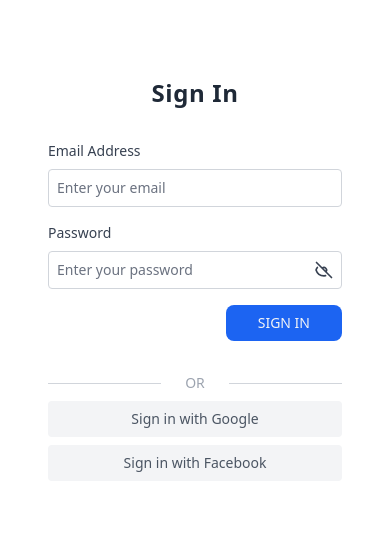
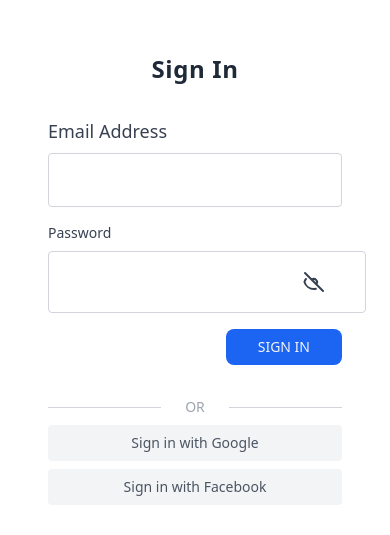
Before and after one commit to ShihabRaafatTechnology/fashion, a React (Vite) app in the folder eCommerce-Front/: page /sign-in in a window 390 px wide. Shown: the part 139-674 px from the top of the page. Built offline with nearby package versions, Linux system fonts and the light colour scheme; a web font is replaced by a local one.

Commit message:
Add files via upload

```diff
--- a/eCommerce-Front/src/components/form/input/index.tsx
+++ b/eCommerce-Front/src/components/form/input/index.tsx
@@ -12,8 +12,8 @@ type TInputProps<TFieldValue extends FieldValues> = {
 const Input = <TFieldValue extends FieldValues>({ label, name, type = "text", register, error }: TInputProps<TFieldValue>) => {
     return (
         <div className="flex flex-col my-4">
-            <label className="text-gray-700">{label}</label>
-            <input type={type} className="mt-2 p-2 border border-gray-300 rounded text-sm text-gray-900" {...register(name)} />
+            <label className="text-gray-700 text-lg">{label}</label>
+            <input type={type} className="mt-2 p-3 border border-gray-300 rounded text-lg text-gray-900" {...register(name)} />
             <span className="text-red-400 italic">{error}</span>
         </div>
     )
--- a/eCommerce-Front/src/components/form/passwordInput/index.tsx
+++ b/eCommerce-Front/src/components/form/passwordInput/index.tsx
@@ -1,33 +1,50 @@
-const Password = ({label, type, showPassword, register, error}) => {
+import { useState } from "react";
+import { Path, FieldValues, UseFormRegister } from "react-hook-form";
+
+type TPasswordInputProps<TFieldValue extends FieldValues> = {
+  label: string;
+  name: Path<TFieldValue>;
+  register: UseFormRegister<TFieldValue>;
+  error: string;
+};
+
+const PasswordInput = <TFieldValue extends FieldValues>({
+  label,
+  name,
+  register,
+  error,
+}: TPasswordInputProps<TFieldValue>) => {
+  const [showPassword, setShowPassword] = useState(false);
+
   return (
     <div className="flex flex-col my-4">
-                <label className="text-gray-700">Password</label>
+      <label className="text-gray-700">{label}</label>
       <div className="relative flex items-center mt-2">
         <input
           type={showPassword ? "text" : "password"}
-                    className="flex-1 p-2 pr-10 border border-gray-300 rounded text-sm text-gray-900"
-                    {...register("password")}
+          className="flex-1 p-4 pr-10 border border-gray-300 rounded text-lg text-gray-900"
+          {...register(name)}
         />
         <button
           type="button"
-                    onClick={() => setShowPassword(!showPassword)}
-                    className="absolute right-2 bg-transparent flex items-center justify-center text-gray-700"
+          onClick={() => setShowPassword((prev) => !prev)}
+          className="absolute right-4 bg-transparent flex items-center justify-center text-gray-700"
         >
           {showPassword ? (
-                      <svg className="w-5 h-5" fill="none" stroke="currentColor" viewBox="0 0 24 24" xmlns="http://www.w3.org/2000/svg">
+            <svg className="w-6 h-6" fill="none" stroke="currentColor" viewBox="0 0 24 24">
               <path strokeLinecap="round" strokeLinejoin="round" strokeWidth="2" d="M15 12a3 3 0 11-6 0 3 3 0 016 0z" />
               <path strokeLinecap="round" strokeLinejoin="round" strokeWidth="2" d="M2.458 12C3.732 7.943 7.523 5 12 5c4.478 0 8.268 2.943 9.542 7-1.274 4.057-5.064 7-9.542 7-4.477 0-8.268-2.943-9.542-7z" />
             </svg>
           ) : (
-                      <svg className="w-5 h-5" fill="none" stroke="currentColor" viewBox="0 0 24 24" xmlns="http://www.w3.org/2000/svg">
+            <svg className="w-6 h-6" fill="none" stroke="currentColor" viewBox="0 0 24 24">
               <path strokeLinecap="round" strokeLinejoin="round" strokeWidth="2" d="M13.875 18.825A10.05 10.05 0 0112 19c-4.478 0-8.268-2.943-9.543-7a9.97 9.97 0 011.563-3.029m5.858.908a3 3 0 114.243 4.243M3 3l18 18" />
             </svg>
           )}
         </button>
       </div>
-                <span className="text-red-400 italic">{errors.password?.message}</span>
+      <span className="text-red-400 italic">{error}</span>
     </div>
-  )
-}
+  );
+};
 
-export default Password
+export default PasswordInput;
--- a/eCommerce-Front/src/pages/Login.tsx
+++ b/eCommerce-Front/src/pages/Login.tsx
@@ -1,49 +1,38 @@
-import { useState } from "react";
+import { useForm, SubmitHandler } from "react-hook-form";
+import { Link } from "react-router-dom";
+import { zodResolver } from "@hookform/resolvers/zod";
+import { registerSchema, TFormHandler } from "@validations/registerSchema";
+import { Input, PasswordInput } from "@components/form";
 
 const Login = () => {
-  const [showPassword, setShowPassword] = useState(false);
+  const { register, handleSubmit, formState: { errors } } = useForm<TFormHandler>({
+    resolver: zodResolver(registerSchema),
+    mode: "onBlur",
+  });
+  const submitForm: SubmitHandler<TFormHandler> = (data) => console.log(data);
+
   return (
     <div className="w-full min-h-screen flex items-center justify-center absolute top-0 z-50">
       <div className="w-full h-screen flex items-center justify-center">
-        <div className="w-full sm:w-5/6 md:w-2/3 lg:w-1/2 xl:w-1/3 2xl:w-1/4 h-full bg-white flex items-center justify-center">
+        <div className="w-full sm:w-5/6 md:w-2/3 lg:w-1/2 h-full bg-white flex items-center justify-center">
           <div className="w-full px-12">
             <h2 className="text-center text-2xl font-bold tracking-wide text-gray-800">Sign In</h2>
 
-            <form className="my-8 text-sm">
+            <form className="my-8 text-sm" >
+              <Input
+                  label="Email Address"
+                  name="email"
+                  type="email"
+                  register={register}
+                  error={errors.email?.message as string}
+                  />
 
-              <div className="flex flex-col my-4">
-                <label htmlFor="email" className="text-gray-700">Email Address</label>
-                <input type="email" id="email" name="email" className="mt-2 p-2 border border-gray-300 rounded text-sm text-gray-900" placeholder="Enter your email" />
-              </div>
-
-              <div className="flex flex-col my-4">
-                <label htmlFor="password" className="text-gray-700">Password</label>
-                <div className="relative flex items-center mt-2">
-                  <input
-                    type={showPassword ? "text" : "password"}
-                    id="password"
-                    name="password"
-                    className="flex-1 p-2 pr-10 border border-gray-300 rounded text-sm text-gray-900"
-                    placeholder="Enter your password"
-                  />
-                  <button
-                    type="button"
-                    onClick={() => setShowPassword(!showPassword)}
-                    className="absolute right-2 bg-transparent flex items-center justify-center text-gray-700"
-                  >
-                    {showPassword ? (
-                      <svg className="w-5 h-5" fill="none" stroke="currentColor" viewBox="0 0 24 24" xmlns="http://www.w3.org/2000/svg">
-                        <path strokeLinecap="round" strokeLinejoin="round" strokeWidth="2" d="M15 12a3 3 0 11-6 0 3 3 0 016 0z" />
-                        <path strokeLinecap="round" strokeLinejoin="round" strokeWidth="2" d="M2.458 12C3.732 7.943 7.523 5 12 5c4.478 0 8.268 2.943 9.542 7-1.274 4.057-5.064 7-9.542 7-4.477 0-8.268-2.943-9.542-7z" />
-                      </svg>
-                    ) : (
-                      <svg className="w-5 h-5" fill="none" stroke="currentColor" viewBox="0 0 24 24" xmlns="http://www.w3.org/2000/svg">
-                        <path strokeLinecap="round" strokeLinejoin="round" strokeWidth="2" d="M13.875 18.825A10.05 10.05 0 0112 19c-4.478 0-8.268-2.943-9.543-7a9.97 9.97 0 011.563-3.029m5.858.908a3 3 0 114.243 4.243M3 3l18 18" />
-                      </svg>
-                    )}
-                  </button>
-                </div>
-              </div>
+              <PasswordInput
+                  label="Password"
+                  name="password"
+                  register={register}
+                  error={errors.password?.message as string}
+                />
 
               <div className="my-4 flex items-center justify-end space-x-4">
                 <button className="bg-blue-600 hover:bg-blue-700 rounded-lg px-8 py-2 text-gray-100 hover:shadow-xl transition duration-150 uppercase">Sign in</button>
@@ -67,17 +56,7 @@ const Login = () => {
 
           </div>
         </div>
-        <div className="hidden lg:flex lg:w-1/2 xl:w-2/3 2xl:w-3/4 h-full bg-cover" style={{ backgroundImage: "url('https://vojislavd.com/ta-template-demo/assets/img/auth-background.jpg')" }}>
-          <div className="w-full h-full flex flex-col items-center justify-center bg-black bg-opacity-30">
-            <div className="flex items-center justify-center space-x-2">
-              <svg xmlns="http://www.w3.org/2000/svg" className="h-16 w-16 xl:h-20 xl:w-20 2xl:h-24 2xl:w-24 text-gray-100" fill="none" viewBox="0 0 24 24" stroke="currentColor">
-                <path strokeLinecap="round" strokeLinejoin="round" strokeWidth="2" d="M14 10l-2 1m0 0l-2-1m2 1v2.5M20 7l-2 1m2-1l-2-1m2 1v2.5M14 4l-2-1-2 1M4 7l2-1M4 7l2 1M4 7v2.5M12 21l-2-1m2 1l2-1m-2 1v-2.5M6 18l-2-1v-2.5M18 18l2-1v-2.5"></path>
-              </svg>
-              <h1 className="text-3xl xl:text-4xl 2xl:text-5xl font-bold text-gray-100 tracking-wider">Template</h1>
-            </div>
-            <p className="text-gray-300 mt-4 px-16 text-center">Free admin dashboard template created with Tailwind CSS and Alpine.js</p>
-            <a href="#" className="mt-6 bg-gray-100 hover:bg-gray-200 px-6 py-2 rounded text-sm uppercase text-gray-900 transition duration-150" title="Learn More">Learn More</a>
-          </div>
+        <div className="hidden lg:flex lg:w-1/2 h-full bg-cover" style={{ backgroundImage: "url('https://images.unsplash.com/photo-1562408590-e32931084e23?q=80&w=1170&auto=format&fit=crop&ixlib=rb-4.1.0&ixid=M3wxMjA3fDB8MHxwaG90by1wYWdlfHx8fGVufDB8fHx8fA%3D%3D')" }}>
         </div>
       </div>
     </div>
```
Also changed, not shown: eCommerce-Front/src/pages/Register.tsx (+11 -21 lines). Lines whose indentation alone changed are shown as unchanged.
